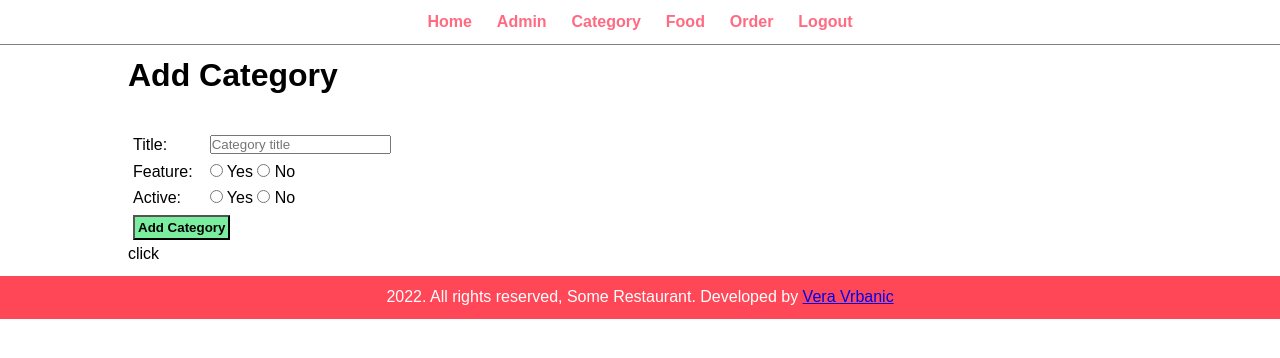
After one commit to DarleneOasu/merch-order, a PHP site: page /food-order/admin/add-category.php in a window 1280 px wide. The commit adds this page. Shown: the top 358 px of the page. Run offline with PHP 8.4, Linux system fonts and the light colour scheme; the visitor is signed in with stand-in values (Sample User, id 1); some libraries are stand-ins or nearby versions.

Commit message:
add add-category

```diff
--- /dev/null
+++ b/admin/add-category.php
@@ -0,0 +1,44 @@
+<?php include('partials/menu.php'); ?>
+<div class="main-content">
+    <div class="wrapper">
+        <h1>Add Category</h1>
+        <br><br>
+        <from action="" method="POST">
+            <table class="tbl-30">
+                <tr>
+                    <td>Title: </td>
+                    <td>
+                        <input type="text" name="title" placeholder="Category title">
+                    </td>
+                </tr>
+                <tr>
+                    <td>Feature: </td>
+                    <td>
+                        <input type="radio" name="featured" value="Yea"> Yes
+                        <input type="radio" name="featured" value="No"> No
+                    </td>
+                </tr>
+                <tr>
+                    <td>Active: </td>
+                    <td>
+                        <input type="radio" name="active" value="Yea"> Yes
+                        <input type="radio" name="active" value="No"> No
+                    </td>
+                </tr>
+                <tr>
+                    <td colspan="2">
+                        <input type="submit" name="submit" value="Add Category" class="btn-secondary">
+                    </td>
+                </tr>
+            </table>
+        </from>
+        <?php
+         if(!isset($_POST['submit'])){
+                echo 'click';
+            }
+
+        ?>
+
+    </div>
+</div>
+<?php include ('partials/footer.php'); ?>
--- a/admin/manage-category.php
+++ b/admin/manage-category.php
@@ -5,7 +5,7 @@
     	        <h1> Manage Category </h1>
                 <br><br>
                 <!--Button to add category-->
-                <a href="#" class="btn-primary">Add Category</a>
+                <a href="<?php echo SITEURL; ?>admin/add-category.php" class="btn-primary">Add Category</a>
                 <br><br><br>
                 <table class="tbl-full">
                     <tr>
```
